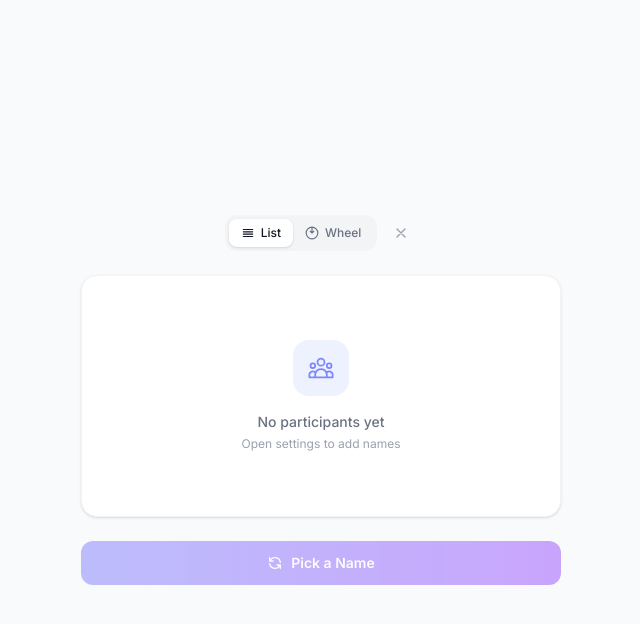
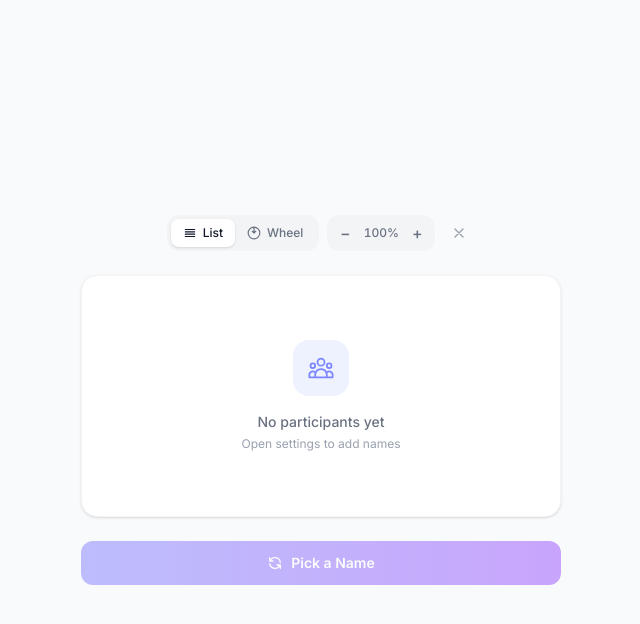
Before and after one commit to joiellantero/picksy, a React (Vite) app: page / in a window 1280 px wide. Both pictures are taken after a click on the button "Enter fullscreen". Shown: the top 624 px of the page, without its empty margins (319-959 px from the left). Built offline with nearby package versions, Linux system fonts and the light colour scheme.

Commit message:
feature zoom in out

```diff
--- a/src/components/SpinWheel.jsx
+++ b/src/components/SpinWheel.jsx
@@ -1,4 +1,5 @@
 import { useRef, useEffect, useState, useCallback } from 'react';
+import { createPortal } from 'react-dom';
 import { useAtom, useAtomValue } from 'jotai';
 import { namesListState, winnerMessageState, darkModeState } from '../shared/globalState';
 import Modal from './Modals/Modal';
@@ -284,7 +285,10 @@ export default function SpinWheel({ removeName }) {
         body={drawnName}
         onClose={(v) => setIsOpen(v)}
       />
-      <ReactCanvasConfetti onInit={getInstance} style={confettiStyles} />
+      {createPortal(
+        <ReactCanvasConfetti onInit={getInstance} style={confettiStyles} />,
+        document.body
+      )}
     </>
   );
 }
--- a/src/components/Wheel.jsx
+++ b/src/components/Wheel.jsx
@@ -25,6 +25,7 @@ const Wheel = (props) => {
   const [namesList, setNamesList] = useAtom(namesListState);
   const [isSpinMode, setIsSpinMode] = useAtom(spinModeState);
   const [isFullscreen, setIsFullscreen] = useState(false);
+  const [zoom, setZoom] = useState(1);
   const containerRef = useRef(null);
 
   const getCleanNames = () => {
@@ -71,7 +72,14 @@ const Wheel = (props) => {
     makeShot(0.1,  { spread: 120, startVelocity: 45 });
   }, [makeShot]);
 
-  const toggleFullscreen = useCallback(() => setIsFullscreen(f => !f), []);
+  const toggleFullscreen = useCallback(() => {
+    setIsFullscreen(f => {
+      if (f) setZoom(1);
+      return !f;
+    });
+  }, []);
+  const zoomIn  = useCallback(() => setZoom(z => Math.min(+(z + 0.1).toFixed(1), 1.5)), []);
+  const zoomOut = useCallback(() => setZoom(z => Math.max(+(z - 0.1).toFixed(1), 0.5)), []);
 
   useEffect(() => {
     document.body.style.overflow = isFullscreen ? 'hidden' : '';
@@ -100,7 +108,10 @@ const Wheel = (props) => {
           : 'flex flex-col items-center gap-6 w-full py-8 px-4 sm:px-6'
         }
       >
-        <div className={isFullscreen ? 'w-full max-w-lg mx-auto flex flex-col gap-6 items-center py-8 px-4' : 'contents'}>
+        <div
+          className={isFullscreen ? 'w-full max-w-lg mx-auto flex flex-col gap-6 items-center py-8 px-4' : 'contents'}
+          style={isFullscreen ? { transform: `scale(${zoom})`, transformOrigin: 'center top', transition: 'transform 150ms ease' } : undefined}
+        >
 
         {/* Page header — hidden in fullscreen */}
         {!isFullscreen && (
@@ -116,7 +127,7 @@ const Wheel = (props) => {
           </div>
         )}
 
-        {/* Mode toggle + fullscreen */}
+        {/* Mode toggle + fullscreen + zoom */}
         <div className='flex items-center gap-2 self-center'>
           <div className='flex items-center p-1 bg-gray-100 dark:bg-gray-800/60 rounded-xl'>
             <button
@@ -146,6 +157,29 @@ const Wheel = (props) => {
               Wheel
             </button>
           </div>
+          {isFullscreen && (
+            <div className='flex items-center gap-1 bg-gray-100 dark:bg-gray-800/60 rounded-xl p-1'>
+              <button
+                onClick={zoomOut}
+                disabled={zoom <= 0.5}
+                className='w-7 h-7 flex items-center justify-center rounded-lg text-gray-500 dark:text-gray-400 hover:bg-white dark:hover:bg-gray-700 hover:text-gray-900 dark:hover:text-white transition-all duration-150 cursor-pointer disabled:opacity-30 disabled:cursor-not-allowed text-base font-medium leading-none'
+                title='Zoom out'
+              >
+                −
+              </button>
+              <span className='text-xs font-medium text-gray-500 dark:text-gray-400 w-9 text-center tabular-nums'>
+                {Math.round(zoom * 100)}%
+              </span>
+              <button
+                onClick={zoomIn}
+                disabled={zoom >= 1.5}
+                className='w-7 h-7 flex items-center justify-center rounded-lg text-gray-500 dark:text-gray-400 hover:bg-white dark:hover:bg-gray-700 hover:text-gray-900 dark:hover:text-white transition-all duration-150 cursor-pointer disabled:opacity-30 disabled:cursor-not-allowed text-base font-medium leading-none'
+                title='Zoom in'
+              >
+                +
+              </button>
+            </div>
+          )}
           <button
             onClick={toggleFullscreen}
             className='p-2 rounded-xl text-gray-400 dark:text-gray-500 hover:text-gray-600 dark:hover:text-gray-300 hover:bg-gray-100 dark:hover:bg-gray-800/60 transition-all duration-150 cursor-pointer [-webkit-tap-highlight-color:transparent]'
```
